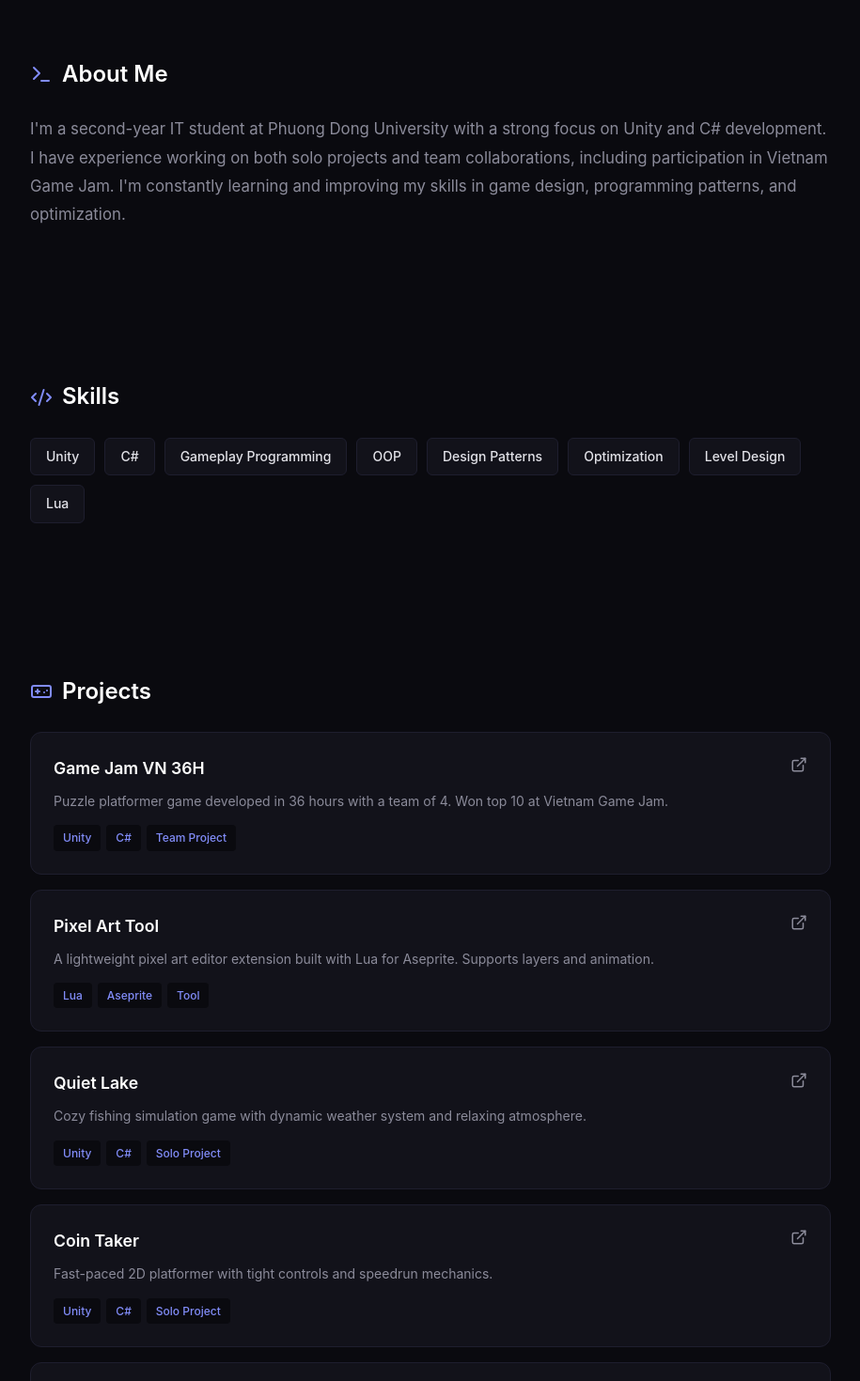
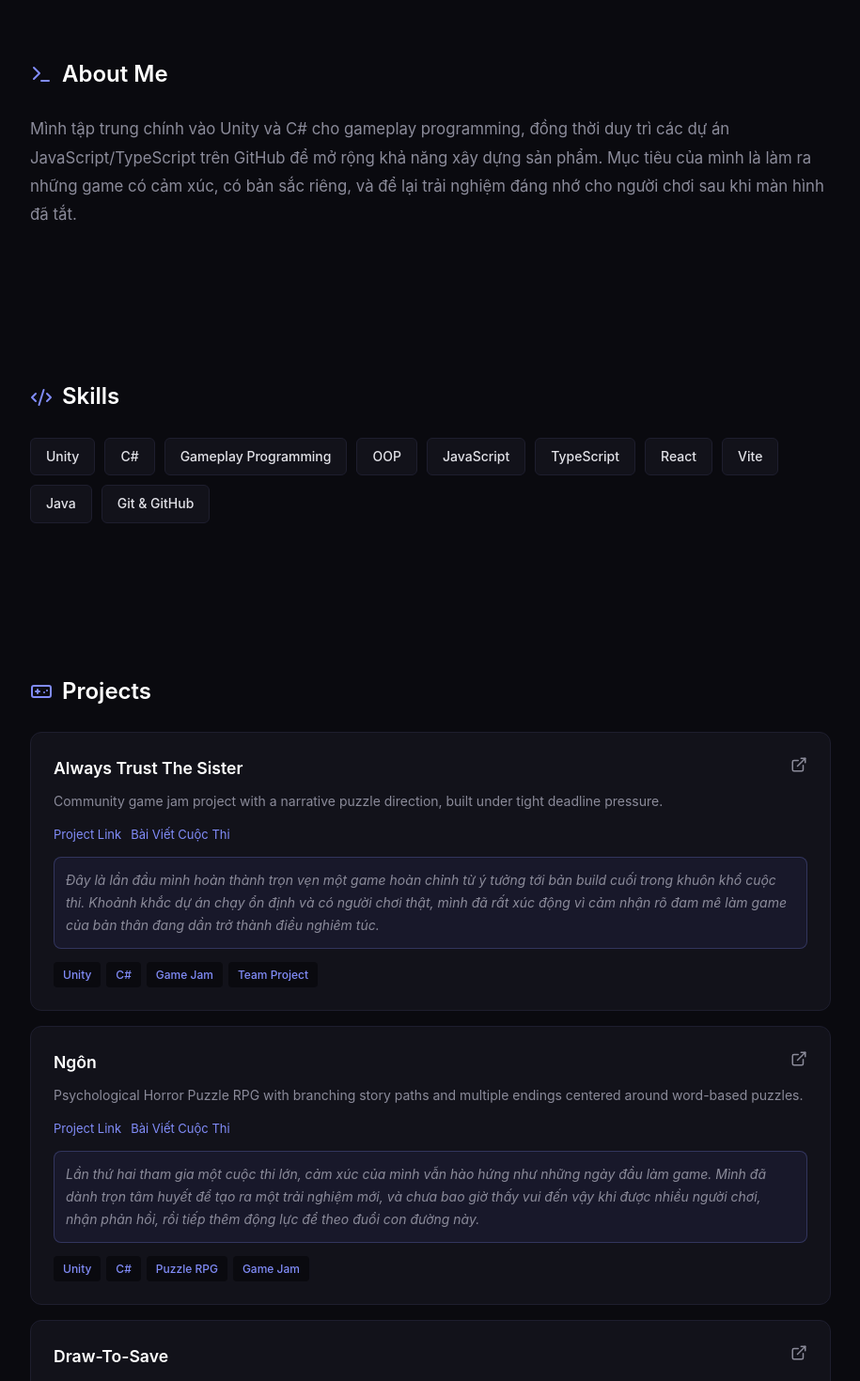
Before and after one commit to XuanKio/portfolio, a React app: page / in a window 1280 px wide. Shown: the part 820-2290 px from the top of the page at 94% size, without its empty margins (182-1097 px from the left). Built offline with nearby package versions, Linux system fonts and the light colour scheme; the HTML template or start-up script is replaced by a standard one.

Commit message:
Update skills and add featured community game jam projects

```diff
--- a/src/App.jsx
+++ b/src/App.jsx
@@ -63,39 +63,44 @@ function Icon({ name, size = 20 }) {
 function App() {
   const skills = [
     'Unity', 'C#', 'Gameplay Programming', 'OOP',
-    'Design Patterns', 'Optimization', 'Level Design', 'Lua'
+    'JavaScript', 'TypeScript', 'React', 'Vite',
+    'Java', 'Git & GitHub'
   ]
 
   const projects = [
     {
-      title: 'Game Jam VN 36H',
-      desc: 'Puzzle platformer game developed in 36 hours with a team of 4. Won top 10 at Vietnam Game Jam.',
-      tags: ['Unity', 'C#', 'Team Project'],
-      link: '#'
+      title: 'Always Trust The Sister',
+      desc: 'Community game jam project with a narrative puzzle direction, built under tight deadline pressure.',
+      tags: ['Unity', 'C#', 'Game Jam', 'Team Project'],
+      link: 'https://drive.google.com/drive/folders/19IFzS2oFCCgwpaqfnS98ZTOYsuN41Rpm',
+      article: 'https://www.facebook.com/share/1c2b658cMM/',
+      note: 'Đây là lần đầu mình hoàn thành trọn vẹn một game hoàn chỉnh từ ý tưởng tới bản build cuối trong khuôn khổ cuộc thi. Khoảnh khắc dự án chạy ổn định và có người chơi thật, mình đã rất xúc động vì cảm nhận rõ đam mê làm game của bản thân đang dần trở thành điều nghiêm túc.'
     },
     {
-      title: 'Pixel Art Tool',
-      desc: 'A lightweight pixel art editor extension built with Lua for Aseprite. Supports layers and animation.',
-      tags: ['Lua', 'Aseprite', 'Tool'],
-      link: '#'
+      title: 'Ngôn',
+      desc: 'Psychological Horror Puzzle RPG with branching story paths and multiple endings centered around word-based puzzles.',
+      tags: ['Unity', 'C#', 'Puzzle RPG', 'Game Jam'],
+      link: 'https://xuankio.itch.io/ngon',
+      article: 'https://www.facebook.com/share/1JFD5ULEfZ/',
+      note: 'Lần thứ hai tham gia một cuộc thi lớn, cảm xúc của mình vẫn hào hứng như những ngày đầu làm game. Mình đã dành trọn tâm huyết để tạo ra một trải nghiệm mới, và chưa bao giờ thấy vui đến vậy khi được nhiều người chơi, nhận phản hồi, rồi tiếp thêm động lực để theo đuổi con đường này.'
     },
     {
-      title: 'Quiet Lake',
-      desc: 'Cozy fishing simulation game with dynamic weather system and relaxing atmosphere.',
-      tags: ['Unity', 'C#', 'Solo Project'],
-      link: '#'
+      title: 'Draw-To-Save',
+      desc: 'Prototype game concept focused on player interaction through drawing-based mechanics.',
+      tags: ['TypeScript', 'Game Prototype'],
+      link: 'https://github.com/XuanKio/Draw-To-Save'
     },
     {
-      title: 'Coin Taker',
-      desc: 'Fast-paced 2D platformer with tight controls and speedrun mechanics.',
-      tags: ['Unity', 'C#', 'Solo Project'],
-      link: '#'
+      title: 'FlappyBird Project Learn 1',
+      desc: 'Early learning project to build game-loop thinking, collision handling, and tuning in C#.',
+      tags: ['C#', 'Unity', 'Learning Project'],
+      link: 'https://github.com/XuanKio/FlappyBird-ProjectLearn-1'
     },
     {
-      title: 'War 2077',
-      desc: 'Top-down action shooter set in cyberpunk future. Features procedural enemy spawning.',
-      tags: ['Unity', 'C#', 'Solo Project'],
-      link: '#'
+      title: 'CoWord Cafe',
+      desc: 'JavaScript project demonstrating frontend structure and practical coding workflow on GitHub.',
+      tags: ['JavaScript', 'Frontend'],
+      link: 'https://github.com/XuanKio/CoWord-Cafe'
     }
   ]
 
@@ -110,10 +115,10 @@ function App() {
           </span>
           <h1>Hoàng Xuân Cường</h1>
           <p className="tagline">
-            Developer passionate about crafting engaging experiences
+            Gameplay-focused developer building meaningful experiences through code and creative systems
           </p>
           <div className="social-links">
-            <a href="https://github.com" target="_blank" rel="noopener noreferrer">
+            <a href="https://github.com/XuanKio" target="_blank" rel="noopener noreferrer">
               <Icon name="github" size={20} />
               GitHub
             </a>
@@ -133,10 +138,10 @@ function App() {
       <section className="about-section">
         <h2><Icon name="terminal" size={24} /> About Me</h2>
         <p>
-          I'm a second-year IT student at Phuong Dong University with a strong focus on
-          Unity and C# development. I have experience working on both solo projects and
-          team collaborations, including participation in Vietnam Game Jam. I'm constantly
-          learning and improving my skills in game design, programming patterns, and optimization.
+          Mình tập trung chính vào Unity và C# cho gameplay programming, đồng thời duy trì
+          các dự án JavaScript/TypeScript trên GitHub để mở rộng khả năng xây dựng sản phẩm.
+          Mục tiêu của mình là làm ra những game có cảm xúc, có bản sắc riêng, và để lại
+          trải nghiệm đáng nhớ cho người chơi sau khi màn hình đã tắt.
         </p>
       </section>
 
@@ -163,6 +168,17 @@ function App() {
                 </a>
               </div>
               <p>{project.desc}</p>
+              <div className="project-links">
+                <a href={project.link} target="_blank" rel="noopener noreferrer">
+                  Project Link
+                </a>
+                {project.article && (
+                  <a href={project.article} target="_blank" rel="noopener noreferrer">
+                    Bài Viết Cuộc Thi
+                  </a>
+                )}
+              </div>
+              {project.note && <p className="project-note">{project.note}</p>}
               <div className="project-tags">
                 {project.tags.map(tag => (
                   <span key={tag} className="project-tag">{tag}</span>
--- a/src/index.css
+++ b/src/index.css
@@ -203,6 +203,37 @@ section h2 svg {
   margin-bottom: 14px;
 }
 
+.project-links {
+  display: flex;
+  flex-wrap: wrap;
+  gap: 10px;
+  margin-bottom: 12px;
+}
+
+.project-links a {
+  color: var(--accent-light);
+  font-size: 13px;
+  text-decoration: none;
+  border-bottom: 1px dashed transparent;
+  transition: border-color 0.2s;
+}
+
+.project-links a:hover {
+  border-color: var(--accent-light);
+}
+
+.project-note {
+  margin-bottom: 14px;
+  padding: 12px;
+  border-radius: 8px;
+  background: rgba(99, 102, 241, 0.08);
+  border: 1px solid rgba(129, 140, 248, 0.25);
+  color: #d6d6e4;
+  font-size: 13px;
+  line-height: 1.7;
+  font-style: italic;
+}
+
 .project-tags {
   display: flex;
   flex-wrap: wrap;
```
